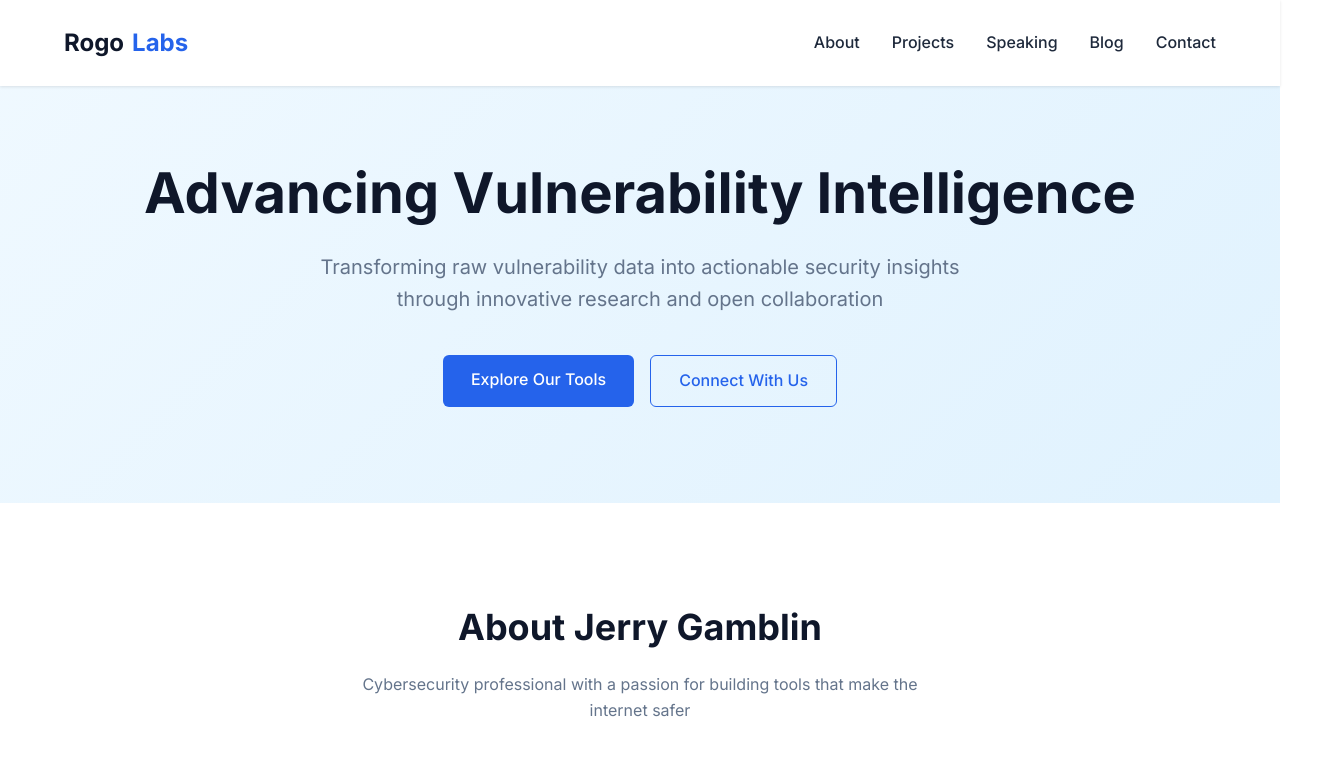
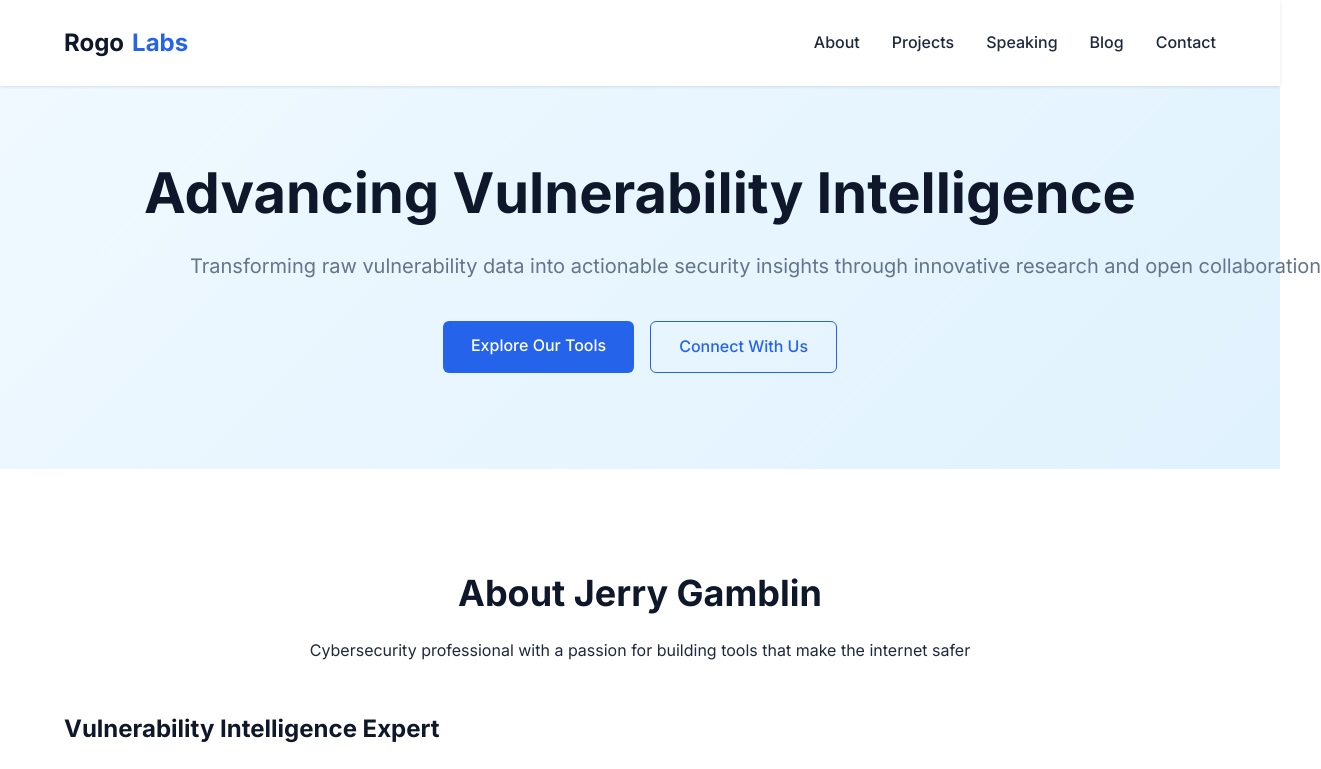
Before and after one commit to RogoLabs/rogolabs.net, a plain HTML site: page Web/index.html in a window 1280 px wide. Shown: the top 769 px of the page, 1321 px wide, since content can reach past the window. Drawn offline with Linux system fonts and the light colour scheme.

Commit message:
Update
Update

```diff
--- a/Web/index.html
+++ b/Web/index.html
@@ -112,11 +112,15 @@
         }
 
         .hero p {
-            font-size: 1.25rem;
-            color: var(--gray);
-            max-width: 700px;
-            margin: 0 auto 2.5rem;
-        }
+    font-size: 1.25rem;
+    color: var(--gray);
+    max-width: 900px;
+    margin: 0 auto 2.5rem;
+    line-height: 1.5;
+    white-space: nowrap;
+    overflow-wrap: normal;
+    word-break: keep-all;
+}
 
         .btn {
             display: inline-block;
@@ -166,9 +170,12 @@
         }
 
         .section-title p {
-            color: var(--gray);
-            max-width: 600px;
+            white-space: nowrap;
+            max-width: 700px;
             margin: 0 auto;
+            line-height: 1.5;
+            white-space: normal;
+            overflow-wrap: break-word;
         }
 
         .about-content {
```
Also changed, not shown: 1 other file.
